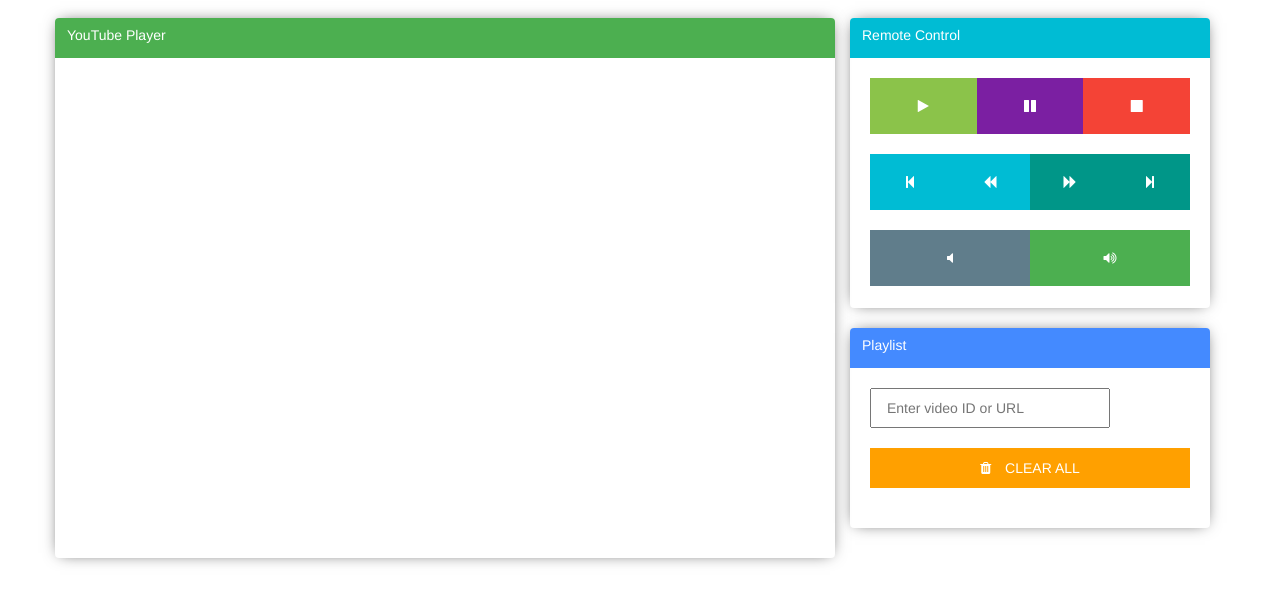
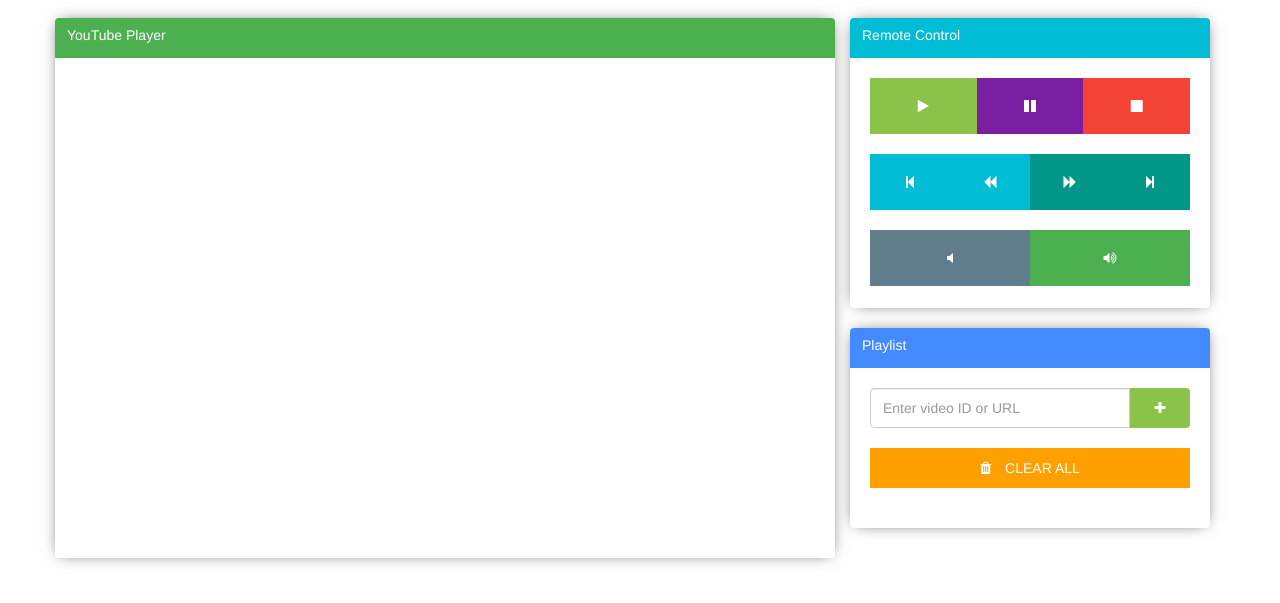
Before and after one commit to ElvinJin/YouTube-Remote, a website: page views/index.html in a window 1280 px wide. Shown: the part 155-758 px from the top of the page. Drawn offline with nearby package versions, Linux system fonts and the light colour scheme; no server answers.

Commit message:
Playlist UI

```diff
--- a/public/css/main.css
+++ b/public/css/main.css
@@ -3,6 +3,12 @@
 	border: none;
 	outline: none;
 	cursor: pointer;
+}
+
+.custom-btn:hover {
+	-webkit-box-shadow: inset 0px 0px 34px -16px rgba(0,0,0,1);
+	-moz-box-shadow: inset 0px 0px 34px -16px rgba(0,0,0,1);
+	box-shadow: inset 0px 0px 34px -16px rgba(0,0,0,1);
 }
 
 #player {
@@ -64,12 +70,6 @@
 	color: white;
 }
 
-.control-btn:hover {
-	-webkit-box-shadow: inset 0px 0px 34px -16px rgba(0,0,0,1);
-	-moz-box-shadow: inset 0px 0px 34px -16px rgba(0,0,0,1);
-	box-shadow: inset 0px 0px 34px -16px rgba(0,0,0,1);
-}
-
 span.icon-text {
 	margin-left: 10px;
 }
@@ -110,6 +110,13 @@
 	background-color: #4CAF50;
 }
 
+#add-btn {
+	height: 40px;
+	width: 60px;
+	background-color: #8BC34A;
+	color: white;
+}
+
 #clear-btn {
 	height: 40px;
 	margin-bottom: 20px;
@@ -117,13 +124,16 @@
 	color: white;
 }
 
-#clear-btn:hover {
-	-webkit-box-shadow: inset 0px 0px 34px -16px rgba(0,0,0,1);
-	-moz-box-shadow: inset 0px 0px 34px -16px rgba(0,0,0,1);
-	box-shadow: inset 0px 0px 34px -16px rgba(0,0,0,1);
+.input-group-addon {
+	padding: 0;
+	border: none;
+	overflow: hidden;
 }
 
 #vid-input {
 	height: 40px;
+}
+
+#vid-input-group {
 	margin-bottom: 20px;
 }
--- a/server.js
+++ b/server.js
@@ -19,7 +19,7 @@
 
 app.get( '/session/:id([0-9]+)', function ( request, response ) {
 	if (!(request.params.id in sessionDic)) {
-		sessionDic[request.params.id] = {'numClients' : 0};
+		sessionDic[request.params.id] = {'numClients' : 0, 'playlist' : []};
 	}
 	response.sendFile( __dirname + '/views/index.html');
 } );
--- a/views/index.html
+++ b/views/index.html
@@ -92,9 +92,12 @@
             </div>
             <div class="the-panel">
               <div class="row">
-
-                <input class="col-xs-9" id="vid-input" type="text" name="video-id" placeholder="Enter video ID or URL">
-
+                <div class="input-group" id="vid-input-group">
+                  <input class="form-control" id="vid-input" type="text" name="video-id" placeholder="Enter video ID or URL">
+                  <div class="input-group-addon">
+                    <button class="custom-btn" id="add-btn"><i class="fa fa-plus"></i></button>
+                  </div>
+                </div>
                 <button class="col-xs-12 custom-btn" id="clear-btn">
                   <i class="fa fa-trash"></i>
                   <span class="icon-text">CLEAR ALL</span>
```
